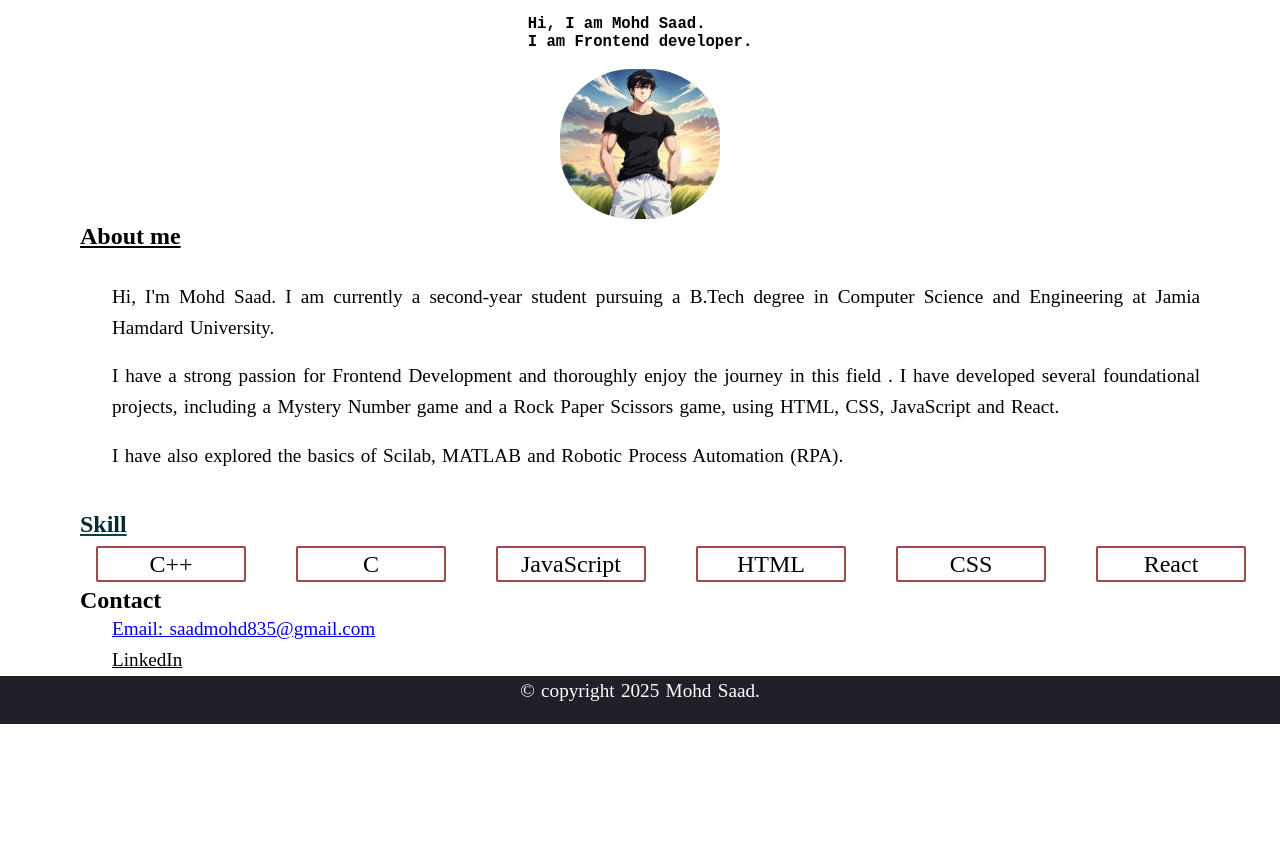
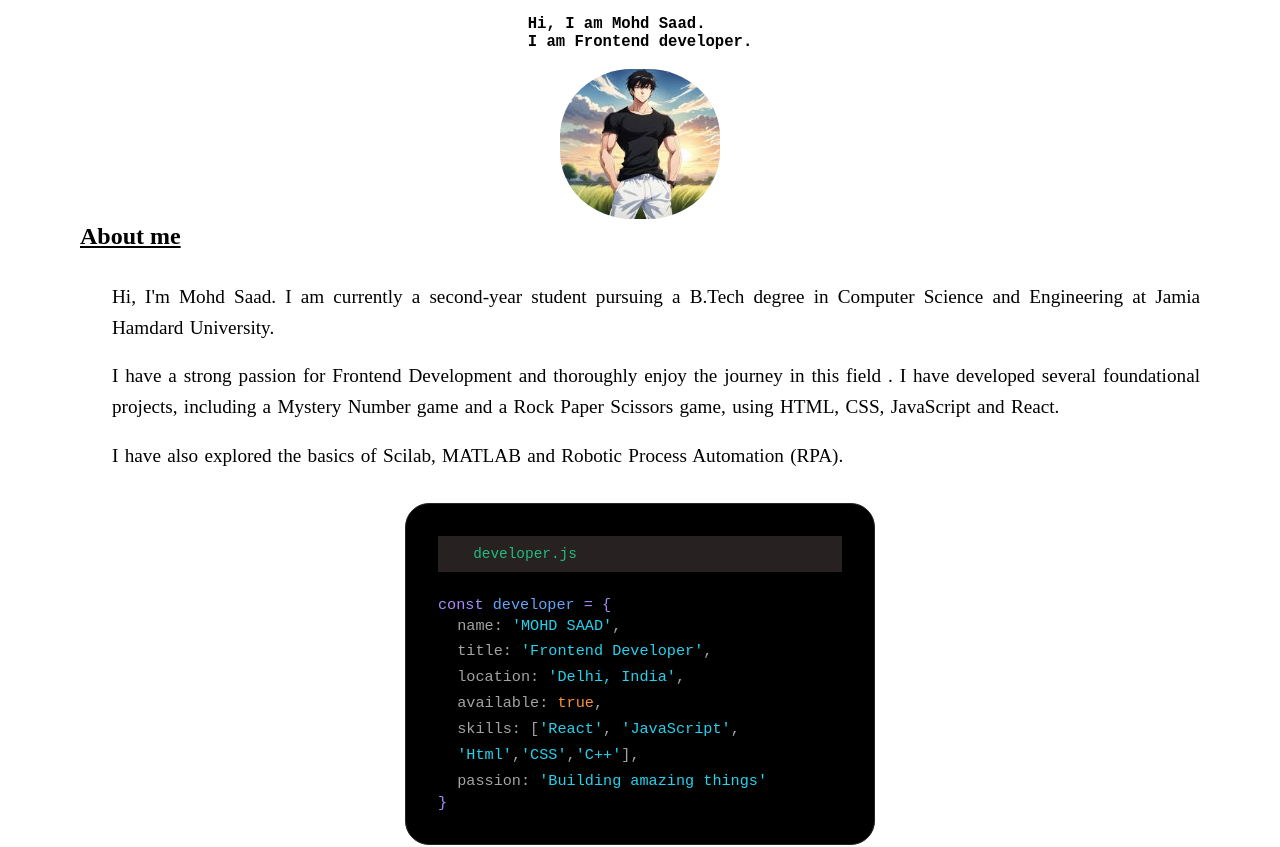
Before and after one commit to Mohd-Saad30/Mohd-Saad-Portfolio.., a plain HTML site: page index.html in a window 1280 px wide. Shown: the part 109-956 px from the top of the page. Before the commit the page ends 833 px from the top, so only its background shows below. Drawn offline with Linux system fonts and the light colour scheme.

Commit message:
Refactor HTML structure and improve CSS

```diff
--- a/index.css
+++ b/index.css
@@ -1,12 +1,14 @@
-*{
+* {
     margin: 0;
     padding: 0;
     box-sizing: border-box;
 }
+
 html {
     scroll-behavior: smooth;
 }
-#nav{
+
+#nav {
     display: flex;
     justify-content: space-evenly;
     line-height: 3.5rem;
@@ -18,78 +20,92 @@ html {
     color: aliceblue;
     list-style: none;
 }
+
 @keyframes gradient {
     0% {
         background-position: 0% 50%;
     }
+
     50% {
         background-position: 100% 50%;
     }
+
     100% {
         background-position: 0% 50%;
     }
 }
 
-h1{
+h1 {
     text-align: center;
     margin-bottom: 0.3rem;
     margin-top: 0.5rem;
     color: rgb(5, 68, 68);
     font-family: 'Times New Roman', Times, serif;
     text-decoration: underline;
-    text-decoration-color:rgb(5, 68, 68) ;
+    text-decoration-color: rgb(5, 68, 68);
 }
+
 #About {
     text-decoration: underline;
     margin-left: 5rem;
     font-size: x-large;
 }
-h3{
+
+h3 {
     margin-bottom: 0.5rem;
     margin-top: 0.5rem;
     color: rgb(4, 44, 44);
     font-family: 'Times New Roman', Times, serif;
     text-decoration: underline;
-    text-decoration-color:rgb(5, 68, 68) ;
+    text-decoration-color: rgb(5, 68, 68);
     margin-left: 5rem;
     font-size: x-large;
 }
-#About-me{
+
+#About-me {
     margin-left: 5rem;
     display: flex;
     margin-right: 3rem;
     padding: 2rem;
 
 }
-#about-me { flex: 1;
-     margin-right: 2rem;  }
 
-@media (max-width:450px){
-    #about_me p{
+#about-me {
+    flex: 1;
+    margin-right: 2rem;
+}
+
+@media (max-width:450px) {
+    #about_me p {
 
         font-size: larger;
         font-weight: 600;
         word-spacing: normal;
     }
 }
-#skill{
+
+#skill {
     margin-top: 0.2rem;
 }
-#nav a{
+
+#nav a {
     color: aliceblue;
 }
-#nav a:hover{
+
+#nav a:hover {
     cursor: pointer;
     color: rgb(219, 28, 28);
 }
-p{
+
+p {
     word-spacing: 1.5px;
-    font-size:larger;
+    font-size: larger;
     line-height: 1.6;
     text-align: justify;
 
 }
-#Skills-img{
+
+#Skills-img {
     display: flex;
     line-height: 2rem;
     list-style: none;
@@ -101,8 +117,12 @@ p{
 
 
 }
+
 @media (max-width: 700px) {
-    #Skills-img{ flex-wrap: wrap; }
+    #Skills-img {
+        flex-wrap: wrap;
+    }
+
     .SkillDesign {
         margin-left: 120px;
         flex-basis: 50%;
@@ -110,19 +130,22 @@ p{
         margin-right: 50px;
         text-align: center;
     }
-    p{
+
+    p {
         font-size: large;
     }
 
 }
-img{
+
+img {
     width: 160px;
     height: 150px;
     border-radius: 45%;
     object-fit: cover;
 
 }
-#footer{
+
+#footer {
     display: flex;
     bottom: 0;
     background-color: rgb(32, 32, 41);
@@ -133,14 +156,17 @@ img{
     justify-content: center;
 
 }
-#contact{
+
+#contact {
     margin-left: 5rem;
     margin-top: 0.3rem;
 }
-#contact p{
+
+#contact p {
     margin-left: 2rem;
 }
-#head{
+
+#head {
     display: flex;
     flex-direction: column;
     align-items: center;
@@ -148,6 +174,7 @@ img{
 
 
 }
+
 /* #headPara{
     color: black;
     animation: typing 10s steps(40, end), blink-caret 0.75s step-end infinite;
@@ -162,17 +189,23 @@ img{
     font-family: monospace;
 
 
-    color: black; /* Initial text color */
-    animation: typing 10s steps(40, end) ;
+    color: black;
+    /* Initial text color */
+    animation: typing 10s steps(40, end);
 
 }
 
 @keyframes typing {
-    from { width: 0 }
-    to { width: 100% }
+    from {
+        width: 0
     }
 
-.SkillDesign{
+    to {
+        width: 100%
+    }
+}
+
+.SkillDesign {
 
     border: 2px solid rgb(160, 70, 70);
 
@@ -184,6 +217,66 @@ img{
 }
 
 
-#textSaad{
+#textSaad {
     text-decoration: none;
 }
+
+
+.aboutMeWindow {
+    position: relative;
+    display: flex;
+    justify-content: center;
+    align-items: center;
+}
+
+.code-editor-window {
+    background: rgb(0, 0, 0);
+    border: 1px solid #262626;
+    border-radius: 1.5rem;
+    padding: 2rem;
+    max-width: 470px;
+}
+
+.window-bar {
+    display: flex;
+    align-items: center;
+    margin-bottom: 1.5rem;
+    background: #272121;
+    border: radius 1.3rem;
+    padding: 0.6rem 1.2rem;
+}
+
+
+.filename {
+    color: #22bc7f;
+    margin-left: 1rem;
+    font-family: 'Fira Mono', monospace, 'Menlo', 'Monaco', 'Consolas', 'Liberation Mono', 'Courier New', monospace;
+    font-size: 0.9rem;
+}
+
+.code-block {
+    font-family: 'Fira Mono', monospace, 'Menlo', 'Monaco', 'Consolas', 'Liberation Mono', 'Courier New', monospace;
+    font-size: 0.95rem;
+}
+
+.code-purple {
+    color: #a78bfa;
+}
+
+.code-blue {
+    color: #60a5fa;
+}
+
+.code-green {
+    color: #22d3ee;
+}
+
+.code-orange {
+    color: #fb923c;
+}
+
+.code-line {
+    color: #a3a3a3;
+    margin-left: 1.2rem;
+    line-height: 1.7;
+}
--- a/index.html
+++ b/index.html
@@ -1,14 +1,18 @@
 <!DOCTYPE html>
 <html lang="en">
+
 <head>
     <meta charset="UTF-8">
     <meta name="viewport" content="width=device-width, initial-scale=1.0">
     <title>Document</title>
     <link rel="stylesheet" href="index.css">
 </head>
+
 <body>
     <div id="container">
-    <div> <h1 id="textSaad">WELCOME TO MY PORTFOLIO : MOHD SAAD</h1></div>
+        <div>
+            <h1 id="textSaad">WELCOME TO MY PORTFOLIO : MOHD SAAD</h1>
+        </div>
         <div id="nav">
             <li><a href="https://www.linkedin.com/in/mohd-saad-08364128b/">LinkedIn</a></li>
             <li><a href="#About-me">About me</a></li>
@@ -18,28 +22,72 @@
         </div>
         </br>
         <div id="head">
-        <div >
-            <h4 style="font-size: larger;"><p><pre id="headPara">Hi, I am Mohd Saad.
-I am Frontend developer.</pre></p></h4>
+            <div>
+                <h4 style="font-size: larger;">
+                    <p>
+                    <pre id="headPara">Hi, I am Mohd Saad.
+I am Frontend developer.</pre>
+                    </p>
+                </h4>
             </div>
             <br>
-        <div ><img src="./img/per.jfif" alt=""></div>
+            <div><img src="./img/per.jfif" alt=""></div>
 
         </div>
 
-    <h2  id="About">About me</h2>
+        <h2 id="About">About me</h2>
         <div id="About-me">
 
             <div id="about_me">
 
-            <p>Hi, I'm Mohd Saad. I am currently a second-year student pursuing a B.Tech degree in Computer Science and Engineering at Jamia Hamdard University. </p>
+                <p>Hi, I'm Mohd Saad. I am currently a second-year student pursuing a B.Tech degree in Computer Science
+                    and Engineering at Jamia Hamdard University. </p>
                 <br>
-            <p>I have a strong passion for Frontend Development and thoroughly enjoy the journey in this field . I have developed several foundational projects, including a Mystery Number game and a Rock Paper Scissors game, using HTML, CSS, JavaScript and React.</p>
+                <p>I have a strong passion for Frontend Development and thoroughly enjoy the journey in this field . I
+                    have developed several foundational projects, including a Mystery Number game and a Rock Paper
+                    Scissors game, using HTML, CSS, JavaScript and React.</p>
                 <br>
                 <p>I have also explored the basics of Scilab, MATLAB and Robotic Process Automation (RPA).</p>
             </div>
             <div id="img">
 
+            </div>
+
+        </div>
+
+
+        <div class="aboutMeWindow">
+            <div class="code-editor-window">
+                <div class="window-bar">
+
+                    <span class="filename">developer.js</span>
+                </div>
+                <div class="code-block">
+                    <div class="code-purple">
+                        const <span class="code-blue">developer</span> = {
+                    </div>
+                    <div class="code-line">
+                        name: <span class="code-green">'MOHD SAAD'</span>,
+                    </div>
+                    <div class="code-line">
+                        title: <span class="code-green">'Frontend Developer'</span>,
+                    </div>
+                    <div class="code-line">
+                        location: <span class="code-green">'Delhi, India'</span>,
+                    </div>
+                    <div class="code-line">
+                        available: <span class="code-orange">true</span>,
+                    </div>
+                    <div class="code-line">
+                        skills: [<span class="code-green">'React'</span>, <span class="code-green">'JavaScript'</span>,
+                        <span class="code-green">'Html'</span>,<span class="code-green">'CSS'</span>,<span
+                            class="code-green">'C++'</span>],
+                    </div>
+                    <div class="code-line">
+                        passion: <span class="code-green">'Building amazing things'</span>
+                    </div>
+                    <div class="code-purple">}</div>
+                </div>
             </div>
         </div>
         <div id="skill">
@@ -47,7 +95,7 @@ I am Frontend developer.</pre></p></h4>
 
             <div id="Skills-img">
                 <div class="SkillDesign">C++</div>
-           <div  class="SkillDesign">C</div>
+                <div class="SkillDesign">C</div>
                 <div class="SkillDesign">JavaScript</div>
                 <div class="SkillDesign">HTML</div>
                 <div class="SkillDesign">CSS</div>
@@ -55,8 +103,9 @@ I am Frontend developer.</pre></p></h4>
             </div>
             <div id="contact">
                 <h2>Contact</h2>
-                <p><a href="https://mail.google.com/mail/?view=cm&fs=1&to=saadmohd835@gmail.com">Email: saadmohd835@gmail.com</a></p>
-                <p ><a href="" id="" style="color: black;">LinkedIn</a></p>
+                <p><a href="https://mail.google.com/mail/?view=cm&fs=1&to=saadmohd835@gmail.com">Email:
+                        saadmohd835@gmail.com</a></p>
+                <p><a href="" id="" style="color: black;">LinkedIn</a></p>
 
             </div>
 
@@ -69,4 +118,5 @@ I am Frontend developer.</pre></p></h4>
         </div>
         <script src="./index.js"></script>
 </body>
+
 </html>
```
Lines whose indentation alone changed are shown as unchanged.
